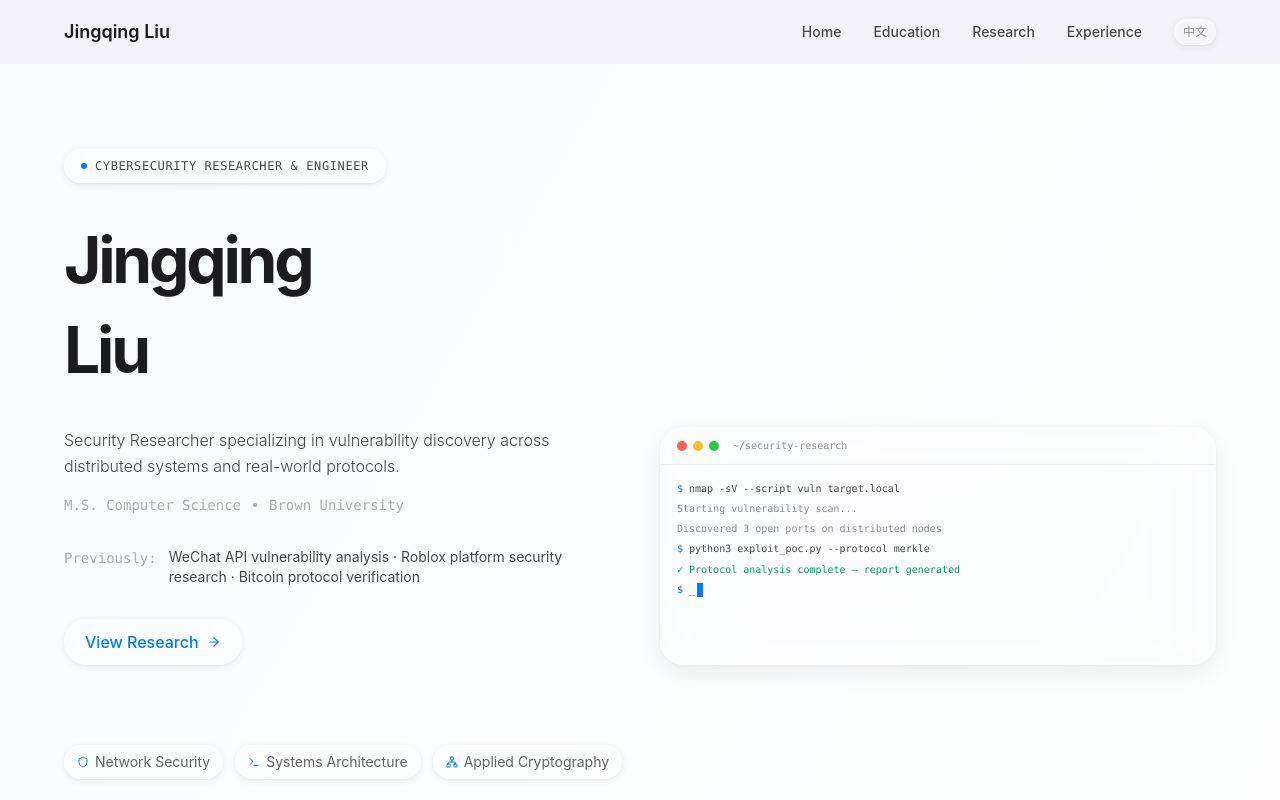
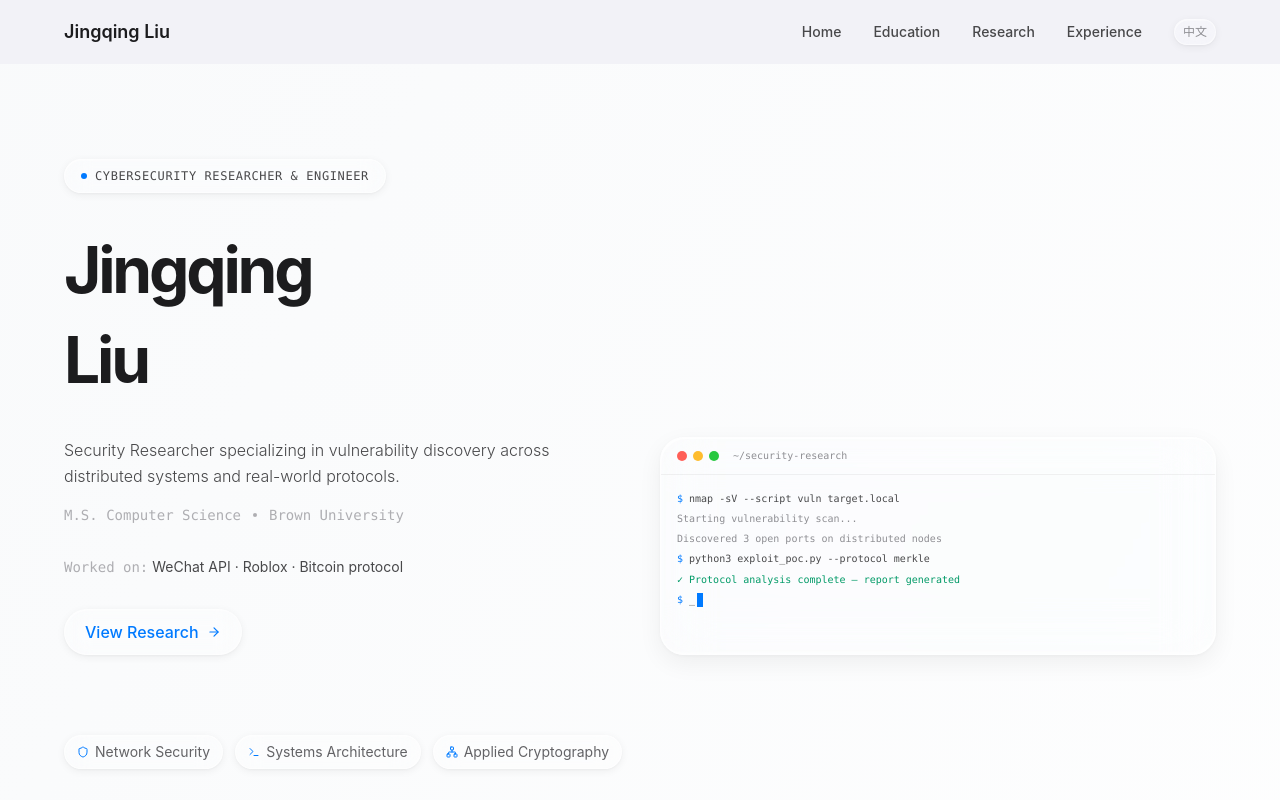
Before and after one commit to Jingqing-Liu/jingqing-liu.github.io, a Next.js app: page /home in a window 1280 px wide. Shown: the top 800 px of the page. Built offline with nearby package versions, Linux system fonts and the light colour scheme.

Commit message:
clean up hero layout: compact proof line

```diff
--- a/src/app/home/components/HeroSection.tsx
+++ b/src/app/home/components/HeroSection.tsx
@@ -105,12 +105,10 @@ const HeroSection = () => {
                 initial={{ opacity: 0, y: 20 }}
                 animate={{ opacity: 1, y: 0 }}
                 transition={{ duration: 0.6, delay: 0.85 }}
-                className="mb-8 flex items-start gap-3 text-sm text-[#8e8e93]"
+                className="mb-8 text-sm text-[#8e8e93]"
               >
-                <span className="font-mono text-[#aeaeb2] flex-shrink-0 mt-px">{t('hero.proof.label')}</span>
-                <span className="text-[#48484a]">
-                  {t('hero.proof.items')}
-                </span>
+                <span className="font-mono text-[#aeaeb2]">{t('hero.proof.label')}</span>{' '}
+                <span className="text-[#48484a]">{t('hero.proof.items')}</span>
               </motion.div>
 
               {/* CTA Buttons */}
--- a/src/i18n/LanguageContext.tsx
+++ b/src/i18n/LanguageContext.tsx
@@ -41,8 +41,8 @@ const translations: Record<Lang, Record<string, string>> = {
     'hero.tag': 'Cybersecurity Researcher & Engineer',
     'hero.tagline': 'Security Researcher specializing in vulnerability discovery across distributed systems and real-world protocols.',
     'hero.subtitle': 'M.S. Computer Science',
-    'hero.proof.label': 'Previously:',
-    'hero.proof.items': 'WeChat API vulnerability analysis · Roblox platform security research · Bitcoin protocol verification',
+    'hero.proof.label': 'Worked on:',
+    'hero.proof.items': 'WeChat API · Roblox · Bitcoin protocol',
     'hero.cta.research': 'View Research',
     'hero.cta.resume': 'Resume',
     'hero.highlight.security': 'Network Security',
@@ -124,8 +124,8 @@ const translations: Record<Lang, Record<string, string>> = {
     'hero.tag': '网络安全研究员 & 工程师',
     'hero.tagline': '专注于分布式系统与真实协议中的漏洞发现与安全研究。',
     'hero.subtitle': '计算机科学硕士',
-    'hero.proof.label': '研究经历：',
-    'hero.proof.items': '微信 API 漏洞分析 · Roblox 平台安全研究 · 比特币协议验证',
+    'hero.proof.label': '研究涉及：',
+    'hero.proof.items': '微信 API · Roblox · 比特币协议',
     'hero.cta.research': '查看研究',
     'hero.cta.resume': '简历',
     'hero.highlight.security': '网络安全',
```
